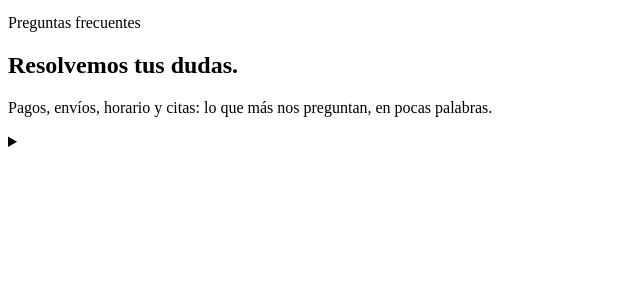
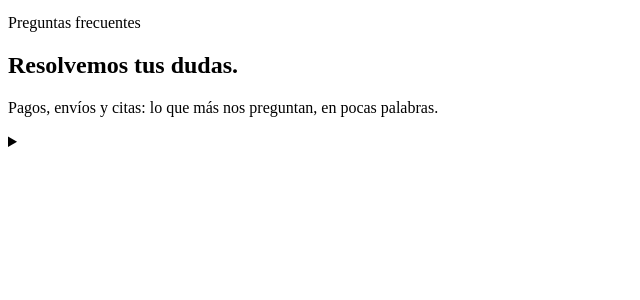
Before and after one commit to Carlos2002234/taller, a PHP site: template app/vistas/componentes/preguntas-frecuentes.php in a window 1280 px wide. Shown: the part 572-872 px from the top of the page, without its empty margins (0-640 px from the left). Run offline with PHP 8.4, Linux system fonts and the light colour scheme; the template is opened without the code that fills it, so the values that code supplies are empty; some libraries are stand-ins or nearby versions.

Commit message:
Preguntas frecuentes: se quita «¿Cuál es el horario?» y se ajustan subtítulo y meta descripción
Co-Authored-By: Claude Opus 5.5 <noreply@anthropic.com>

```diff
--- a/app/datos/preguntas-frecuentes.php
+++ b/app/datos/preguntas-frecuentes.php
@@ -46,10 +46,6 @@ return [
         'enlace'    => ['texto' => 'Consultar mi pedido', 'ruta' => 'mi-pedido'],
     ],
     [
-        'pregunta'  => '¿Cuál es el horario?',
-        'respuesta' => '{horario}',
-    ],
-    [
         'pregunta'  => '¿Tengo que sacar cita?',
         'respuesta' => 'Depende del servicio. El detailing, los polarizados y la instalación de productos son con cita. Para el mantenimiento, los cambios de aceite y los demás servicios no necesitas cita.',
         'enlace'    => ['texto' => 'Pedir cita por WhatsApp', 'whatsapp' => 'Hola, quiero sacar una cita.'],
--- a/app/paginas/preguntas-frecuentes.php
+++ b/app/paginas/preguntas-frecuentes.php
@@ -9,7 +9,7 @@ require_once RAIZ . '/app/modelos/preguntas.php';
 
 $meta['titulo'] = 'Preguntas frecuentes';
 $meta['descripcion'] = 'Preguntas frecuentes de ' . ajuste('negocio_nombre', 'Rivera Grupo Automotriz')
-    . ': formas de pago, envíos en la GAM, tiempo de entrega, horario y citas en el taller.';
+    . ': formas de pago, envíos en la GAM, tiempo de entrega y citas en el taller.';
 $meta['datos'][] = preguntas_frecuentes_schema();
 ?>
 <?php componente('preguntas-frecuentes'); ?>
--- a/app/vistas/componentes/preguntas-frecuentes.php
+++ b/app/vistas/componentes/preguntas-frecuentes.php
@@ -31,7 +31,7 @@ if (!$preguntas) {
                     <span class="linea"><span>Resolvemos</span></span>
                     <span class="linea"><span class="text-rivera-rojo">tus dudas.</span></span>
                 </h1>
-                <p class="portada-entrar portada-entrar-3 mt-6 max-w-sm text-lg leading-relaxed text-neutral-300">Pagos, envíos, horario y citas: lo que más nos preguntan, en pocas palabras.</p>
+                <p class="portada-entrar portada-entrar-3 mt-6 max-w-sm text-lg leading-relaxed text-neutral-300">Pagos, envíos y citas: lo que más nos preguntan, en pocas palabras.</p>
             </div>
         </div>
 
```
